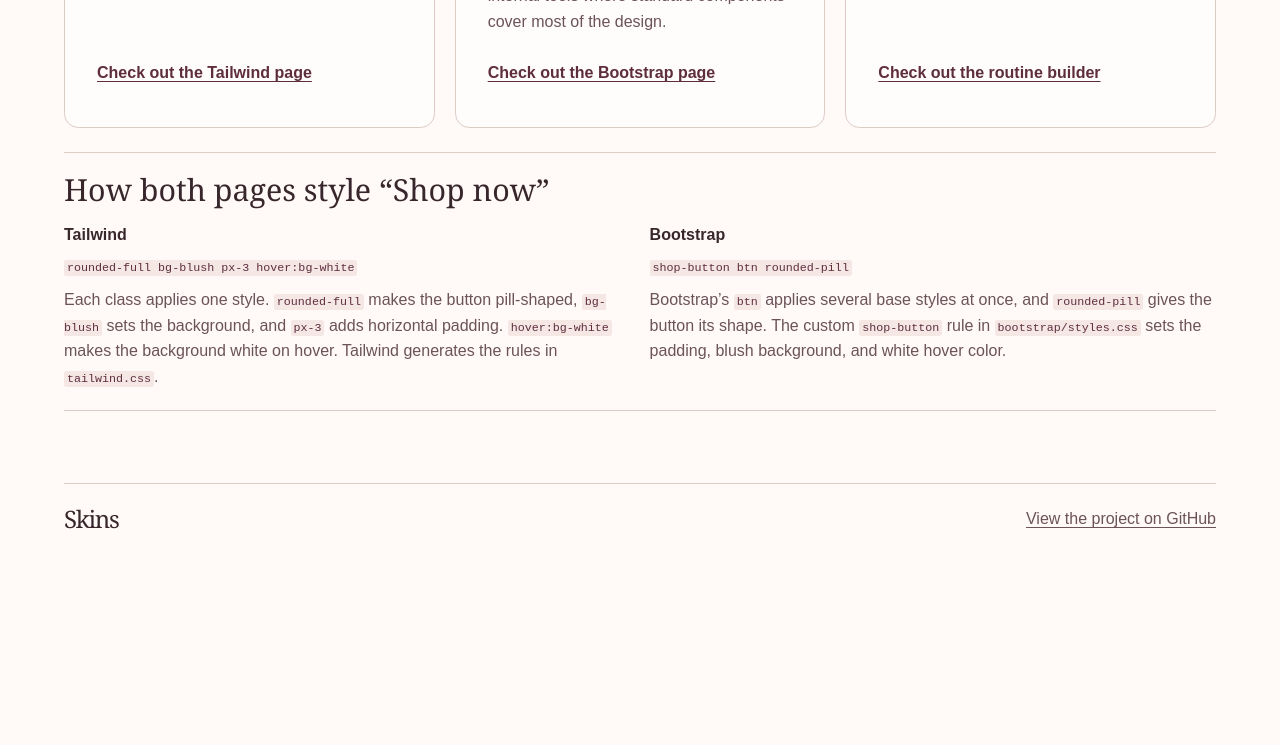
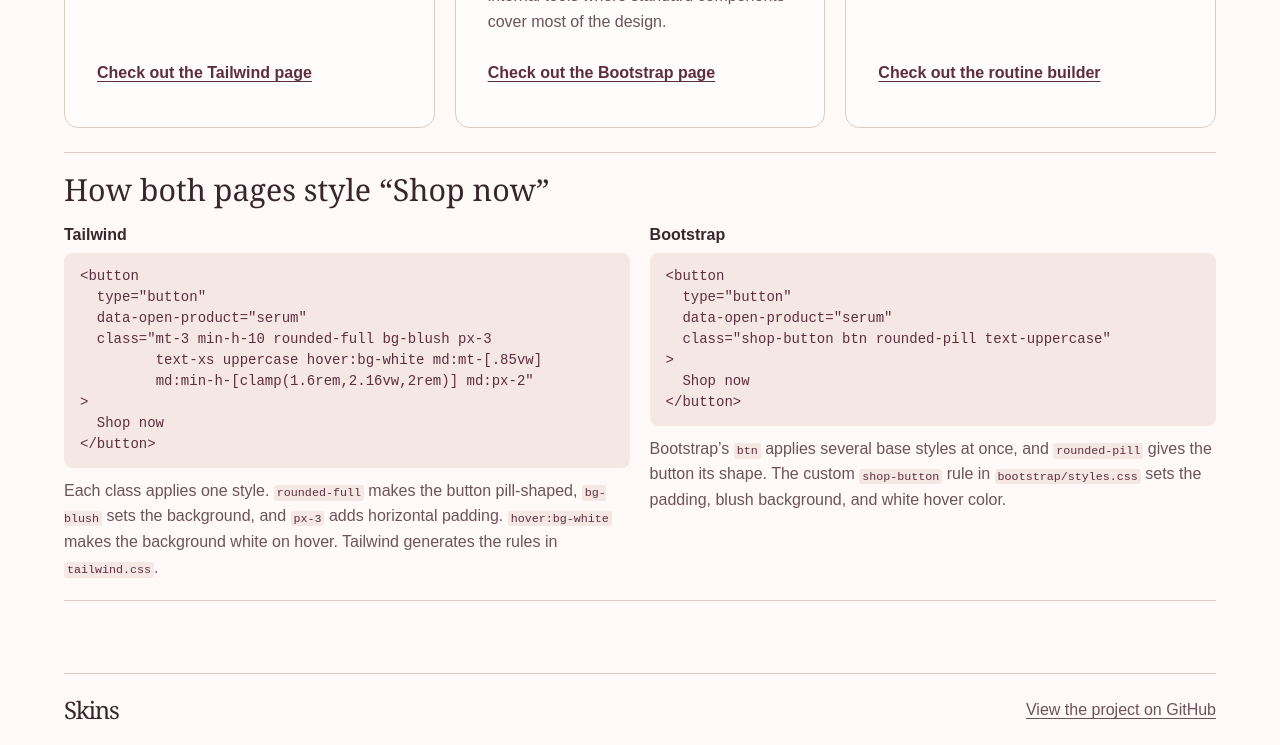
Before and after one commit to LoubyAI/skinstore, a plain HTML site: page index.html in a window 1280 px wide. Shown: the part 2058-2803 px from the top of the page. Before the commit the page ends 2613 px from the top, so only its background shows below. Drawn offline with Linux system fonts and the light colour scheme.

Commit message:
Show the exact Shop now button HTML

```diff
--- a/index.html
+++ b/index.html
@@ -138,14 +138,28 @@
               <div>
                 <dt>Tailwind</dt>
                 <dd>
-                  <p class="button-classes"><code>rounded-full bg-blush px-3 hover:bg-white</code></p>
+                  <pre><code>&lt;button
+  type="button"
+  data-open-product="serum"
+  class="mt-3 min-h-10 rounded-full bg-blush px-3
+         text-xs uppercase hover:bg-white md:mt-[.85vw]
+         md:min-h-[clamp(1.6rem,2.16vw,2rem)] md:px-2"
+&gt;
+  Shop now
+&lt;/button&gt;</code></pre>
                   <p>Each class applies one style. <code>rounded-full</code> makes the button pill-shaped, <code>bg-blush</code> sets the background, and <code>px-3</code> adds horizontal padding. <code>hover:bg-white</code> makes the background white on hover. Tailwind generates the rules in <code>tailwind.css</code>.</p>
                 </dd>
               </div>
               <div>
                 <dt>Bootstrap</dt>
                 <dd>
-                  <p class="button-classes"><code>shop-button btn rounded-pill</code></p>
+                  <pre><code>&lt;button
+  type="button"
+  data-open-product="serum"
+  class="shop-button btn rounded-pill text-uppercase"
+&gt;
+  Shop now
+&lt;/button&gt;</code></pre>
                   <p>Bootstrap’s <code>btn</code> applies several base styles at once, and <code>rounded-pill</code> gives the button its shape. The custom <code>shop-button</code> rule in <code>bootstrap/styles.css</code> sets the padding, blush background, and white hover color.</p>
                 </dd>
               </div>
--- a/landing.css
+++ b/landing.css
@@ -281,8 +281,21 @@ h3 {
   margin-top: .9rem;
 }
 
-.button-classes {
-  margin-block: .35rem .55rem;
+.button-comparison pre {
+  margin: .35rem 0 .65rem;
+  padding: .8rem 1rem;
+  border-radius: .5rem;
+  background: var(--blush);
+  font-size: .875rem;
+  line-height: 1.5;
+  white-space: pre-wrap;
+  overflow-wrap: anywhere;
+}
+
+.button-comparison pre code {
+  padding: 0;
+  background: transparent;
+  font-size: inherit;
 }
 
 code {
```
